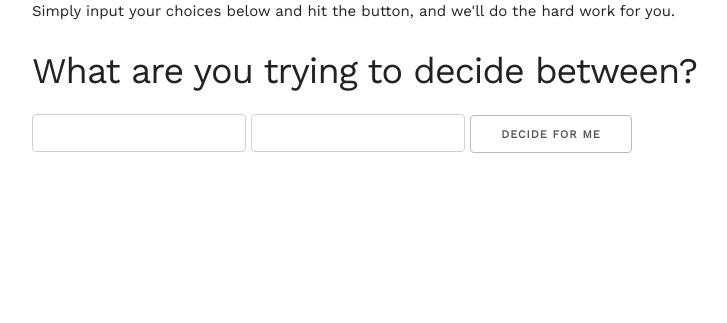
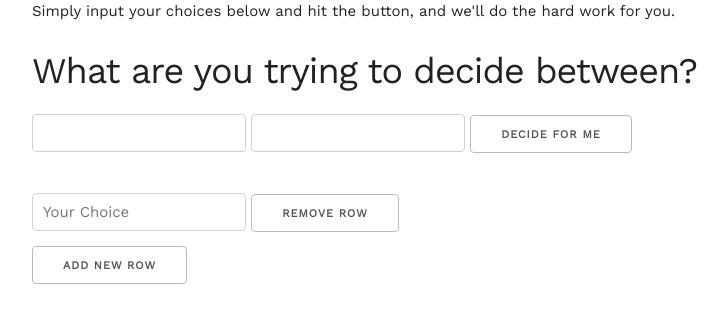
Before and after one commit to UltimateDecisionMaker/UltimateDecisionMaker, a Flask app: page / in a window 1280 px wide. Shown: the part 231-554 px from the top of the page, without its empty margins (112-839 px from the left). Run offline with Flask 2, Linux system fonts and the light colour scheme; some libraries are stand-ins or nearby versions.

Commit message:
added jQuery such that add new row and remove row are both working correctly. Need to figure out how to send input data to flask and database next.

```diff
--- a/src/forms.py
+++ b/src/forms.py
@@ -17,3 +17,7 @@ class ChoiceForm(FlaskForm):
 class AuthForm(FlaskForm):
     email = StringField('email', validators=[DataRequired()])
     password = PasswordField('password', validators=[DataRequired()])
+
+
+class C_Form(FlaskForm):
+    choice = StringField('choice', validators=[DataRequired()])
--- a/src/routes.py
+++ b/src/routes.py
@@ -1,6 +1,6 @@
 from . import app
 from flask import render_template
-from .forms import ChoiceForm
+from .forms import ChoiceForm, C_Form
 import random
 
 
@@ -8,14 +8,15 @@ import random
 def home():
     """
     """
-    form = ChoiceForm()
+    old_form = ChoiceForm()
+    form = C_Form()
 
     # import pdb; pdb.set_trace()
     if form.validate_on_submit():
-        choice1 = form.data['choice1']
-        choice2 = form.data['choice2']
+        choice1 = old_form.data['choice1']
+        choice2 = old_form.data['choice2']
         decision = random.choice([choice1, choice2])
-        return render_template('home.html', decision=decision, form=form)
+        return render_template('home.html', decision=decision, form=form, old_form=old_form)
 
     # return render_template("edit.html", form=form)
-    return render_template('home.html', form=form)
+    return render_template('home.html', form=form, old_form=old_form)
--- /dev/null
+++ b/src/static/js/page.js
@@ -0,0 +1,47 @@
+$(document).on("click", ".btn-add-row", function(){
+    var row = $(".row").eq(0).clone().show();
+    $(".element-wrapper").append(row);
+});
+
+// remove row handle
+$(document).on("click", ".btn-remove-row", function() {
+    // get the index of btn first
+    var index = $(".btn-remove-row").index(this);
+    console.log("index = ", index)
+    // now we remove
+    $(".row").eq(index).remove();
+})
+
+// $(function() {
+//     $("div[data-toggle=fieldset]").each(function() {
+//         var $this = $(this);
+
+//         //Add new entry
+//         $this.find("button[data-toggle=fieldset-add-row]").click(function() {
+//             var target = $($(this).data("target"))
+//             console.log("printing target",target);
+//             var oldrow = target.find("[data-toggle=fieldset-entry]:last");
+//             console.log("print oldrow", oldrow)
+//             var row = oldrow.clone(true);
+//             console.log("print row", row)
+//             console.log("printing input",row.find(":input")[0]);
+//             var elem_id = row.find(":input")[0].id;
+//             var elem_num = parseInt(elem_id.replace(/.*-(\d{1,4})-.*/m, '$1')) + 1;
+//             row.attr('data-id', elem_num);
+//             row.find(":input").each(function() {
+//                 console.log(this);
+//                 var id = $(this).attr('id').replace('-' + (elem_num - 1) + '-', '-' + (elem_num) + '-');
+//                 $(this).attr('name', id).attr('id', id).val('').removeAttr("checked");
+//             });
+//             oldrow.after(row);
+//         }); //End add new entry
+
+//         //Remove row
+//         $this.find("button[data-toggle=fieldset-remove-row]").click(function() {
+//             if($this.find("[data-toggle=fieldset-entry]").length > 1) {
+//                 var thisRow = $(this).closest("[data-toggle=fieldset-entry]");
+//                 thisRow.remove();
+//             }
+//         }); //End remove row
+//     });
+// });
--- a/src/templates/home.html
+++ b/src/templates/home.html
@@ -25,4 +25,36 @@
 </div>
 {% endif %}
 
+<!--new try for dynamic templates-->
+
+<div class="element-wrapper">
+  <div class="row">
+    <input type="text" placeholder="Your Choice" />
+    <button class="btn-remove-row">
+      Remove row
+    </button>
+  </div>
+</div>
+
+<button class="btn-add-row">
+  Add new row
+</button>
+<!-- just to display all potential errors -->
+{% if form.errors %}
+    <ul class="errors">
+        {% for field_name, field_errors in form.errors|dictsort if field_errors %}
+            {% for error in field_errors %}
+                <li>{{ form[field_name].label }}: {{ error }}</li>
+            {% endfor %}
+        {% endfor %}
+    </ul>
+{% endif %}
+
+</form>
+
 {% endblock content%}
+
+{% block scripts %}
+<!--new try for dynamic scripts-->
+
+{% endblock scripts %}
--- a/src/templates/nav.html
+++ b/src/templates/nav.html
@@ -4,6 +4,8 @@
     <li><a href="{{ url_for('.home')}}" class="active">Home</a></li>
     <li><a href="{{ url_for('.register')}}">Register</a></li>
     <li><a href="{{ url_for('.login') }}">Login</a></li>
+    <script src="https://code.jquery.com/jquery-2.1.4.js"></script>
+    <script type=text/javascript src="{{url_for('static', filename='js/page.js') }}"></script>
   {% endblock nav_bar %}
   </ul>
   <div><span class="sexy_line"></span></div>
```
